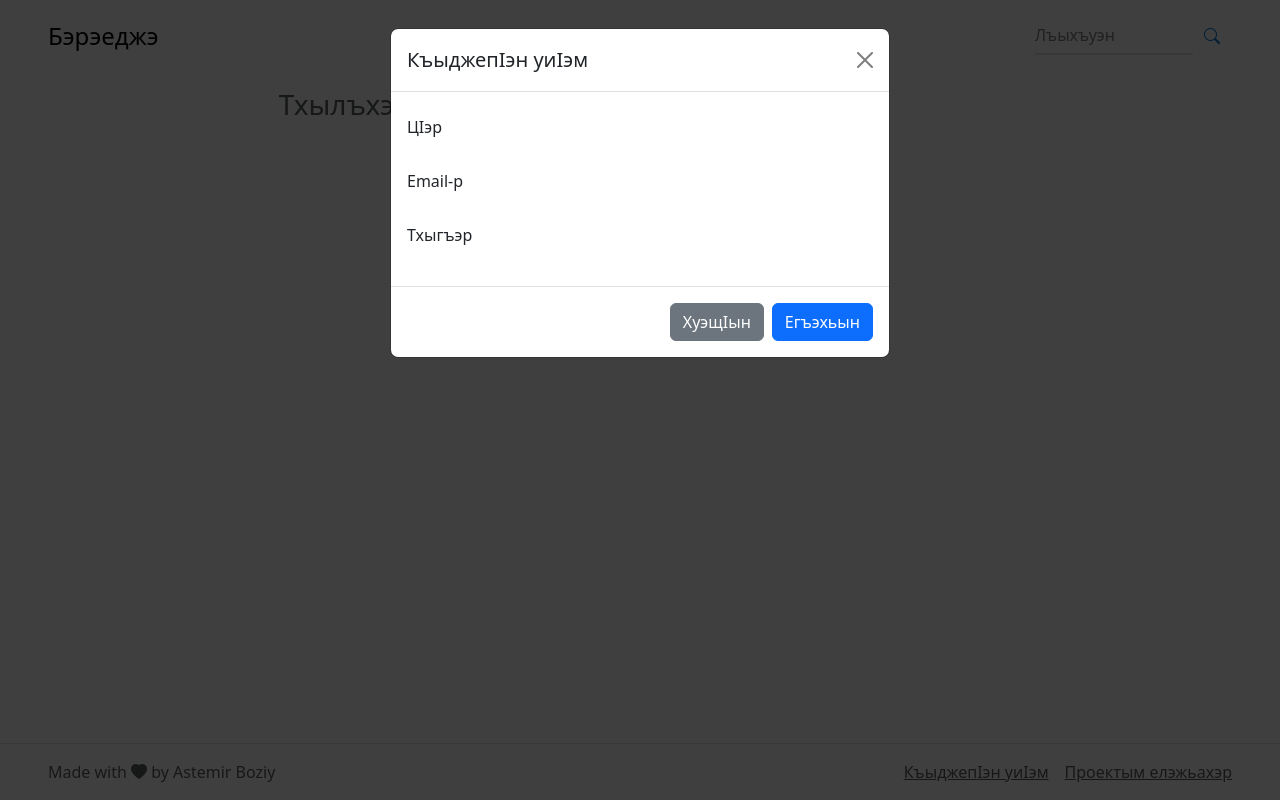
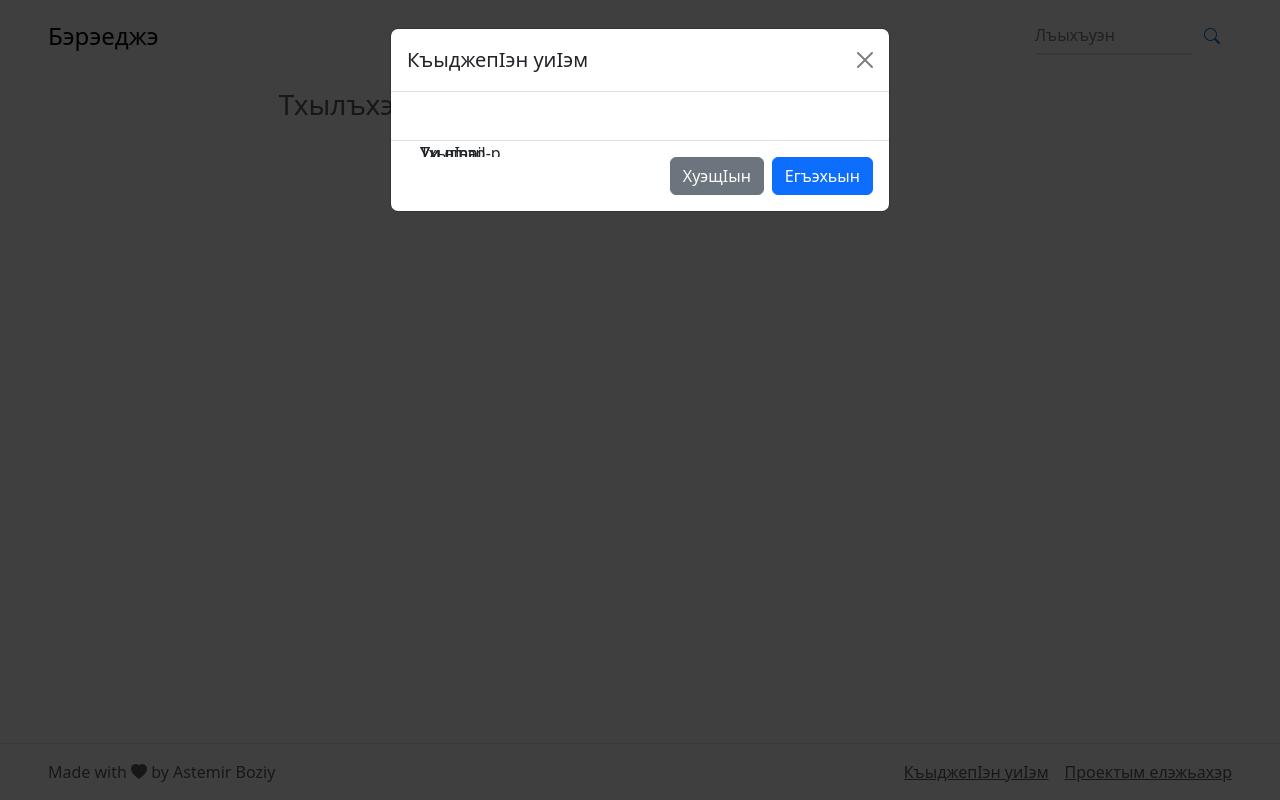
Before and after one commit to bootuz/baraeja, a Django app: template app/templates/app/books.html in a window 1280 px wide, after a click on "Къыджепӏэн уиӏэм". Run offline with Django 4.2, Linux system fonts and the light colour scheme; the template is opened without the code that fills it, so the values that code supplies are empty; some libraries are stand-ins or nearby versions.

Commit message:
added contact form

```diff
--- a/app/static/app/styles/style.css
+++ b/app/static/app/styles/style.css
@@ -63,3 +63,7 @@
     width: 90px;
     font-weight: bold;
 }
+
+#id_message {
+    height: 200px;
+}
--- a/app/templates/app/base.html
+++ b/app/templates/app/base.html
@@ -60,24 +60,25 @@
                             <button type="button" class="btn-close" data-bs-dismiss="modal" aria-label="Close"></button>
                         </div>
                         <div class="modal-body">
-                            <form>
-                                <div class="mb-3">
-                                    <label for="{{ form.name.id_for_label }}" class="col-form-label">Цӏэр</label>
+                            <form id="feedback" method="post" action="{% url 'books:send_feedback' %}">
+                                {% csrf_token %}
+                                <div class="form-floating mb-3">
                                     {{ form.name }}
+                                    <label for="{{ form.name.id_for_label }}" class="col-form-label">Уи цӏэр</label>
                                 </div>
-                                <div class="mb-3">
-                                    <label for="{{ form.email.id_for_label }}" class="col-form-label">Email-р</label>
+                                <div class="form-floating mb-3">
                                     {{ form.email }}
+                                    <label for="{{ form.email.id_for_label }}" class="col-form-label">Уи email-р</label>
                                 </div>
-                                <div class="mb-3">
+                                <div class="form-floating mb-3">
+                                    {{ form.message }}
                                     <label for="{{ form.message.id_for_label }}" class="col-form-label">Тхыгъэр</label>
-                                    {{ form.message }}
                                 </div>
                             </form>
                         </div>
                         <div class="modal-footer">
                             <button type="button" class="btn btn-secondary" data-bs-dismiss="modal">Хуэщӏын</button>
-                            <button type="submit" class="btn btn-primary">Егъэхьын</button>
+                            <button type="submit" form="feedback" class="btn btn-primary">Егъэхьын</button>
                         </div>
                     </div>
                 </div>
```
